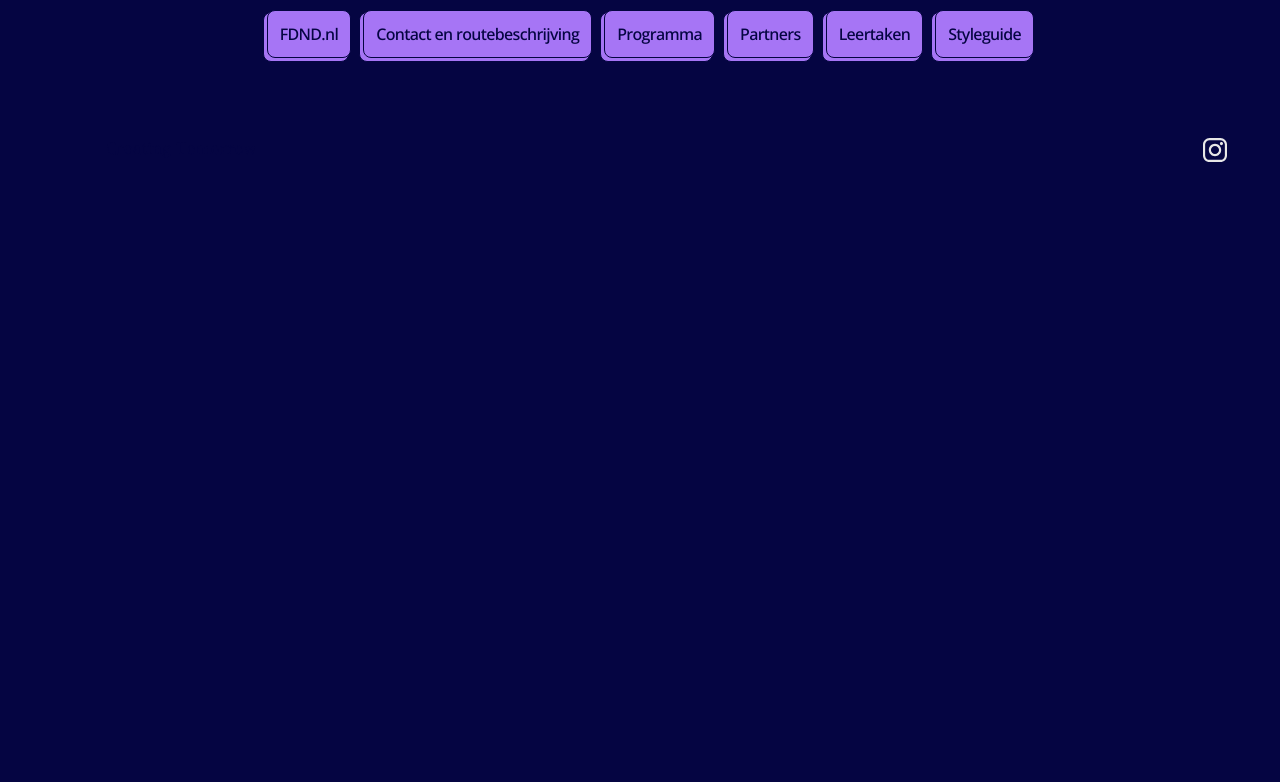
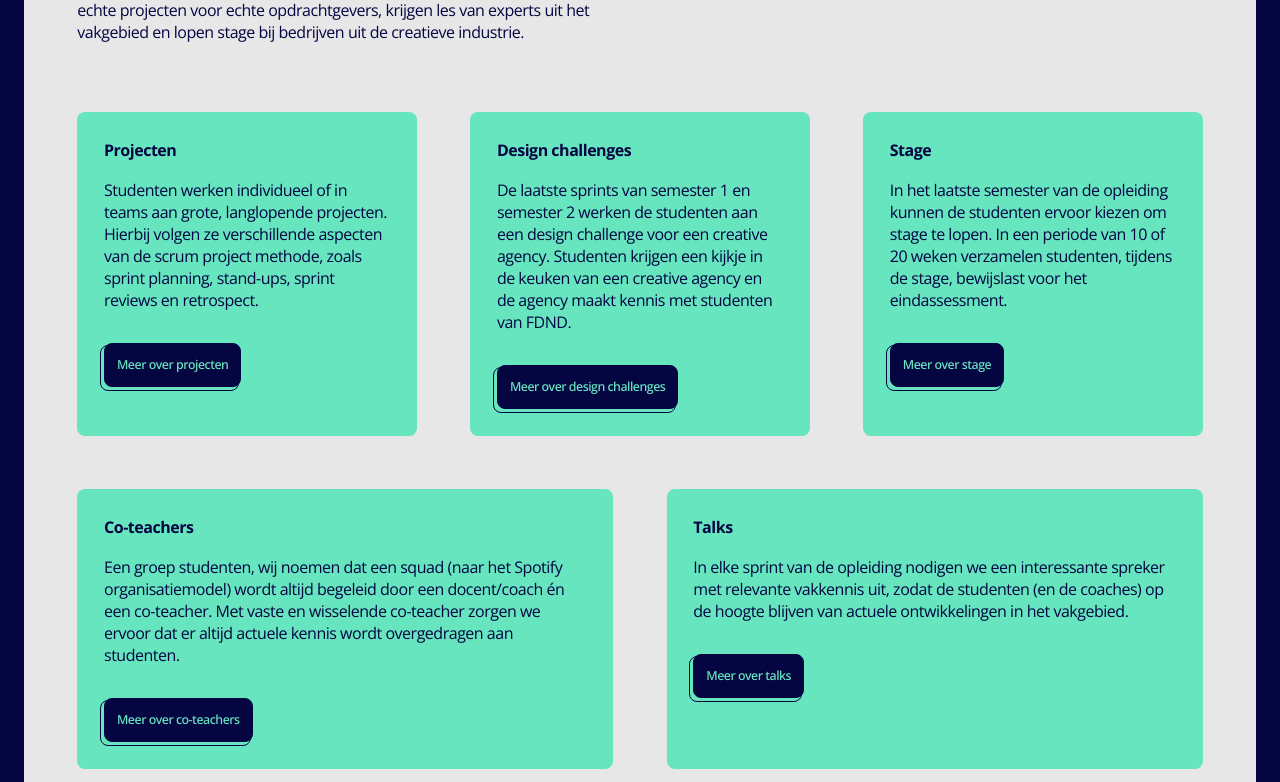
Before and after one commit to fdnd/partners.fdnd.nl, a SvelteKit app: page / in a window 1280 px wide. Shown: the part 1078-1860 px from the top of the page. Before the commit the page ends 1264 px from the top, so only its background shows below. Built offline with nearby package versions, Linux system fonts and the light colour scheme.

Commit message:
:sparkles: added cta feature to homepage

```diff
--- a/src/routes/+page.svelte
+++ b/src/routes/+page.svelte
@@ -3,3 +3,48 @@
 </script>
 
 <PageHeader img='header-image.jpeg' />
+
+
+<section class="cta-row">
+    <div class="inner">
+        <header>
+            <h2 class="large-heading">Samenwerken @FDND</h2>
+			<p>Samenwerken met instellingen, bedrijven en het werkveld is één van de peilers van het onderwijsmodel van FDND, Hill (High Impact Learning that Lasts), anders gezegd het studio model. Studenten werken doorlopend aan echte projecten voor echte opdrachtgevers, krijgen les van experts uit het vakgebied en lopen stage bij bedrijven uit de creatieve industrie.</p>
+        </header>
+        <div class="cta">
+            <h3 class="small-heading">Projecten</h3>
+
+            <p>Studenten werken individueel of in teams aan grote, langlopende projecten. Hierbij volgen ze verschillende aspecten van de scrum project methode, zoals sprint planning, stand-ups, sprint reviews en retrospect.</p>
+
+            <a href="/projecten" class="button is-dark"><span class="small-body">Meer over projecten</span></a>
+        </div>
+
+        <div class="cta">
+            <h3 class="small-heading">Design challenges</h3>
+            <p>De laatste sprints van semester 1 en semester 2 werken de studenten aan een design challenge voor een creative agency. Studenten krijgen een kijkje in de keuken van een creative agency en de agency maakt kennis met studenten van FDND.</p>
+
+            <a href="/Design challenges" class="button is-dark"><span class="small-body">Meer over design challenges</span></a>
+        </div>
+
+        <div class="cta">
+            <h3 class="small-heading">Stage</h3>
+            <p>In het laatste semester van de opleiding kunnen de studenten ervoor kiezen om stage te lopen. In een periode van 10 of 20 weken verzamelen studenten, tijdens de stage, bewijslast voor het eindassessment.</p>
+
+            <a href="/design-challenge" class="button is-dark "><span class="small-body">Meer over stage</span></a>
+        </div>
+
+		<div class="cta">
+            <h3 class="small-heading">Co-teachers</h3>
+            <p>Een groep studenten, wij noemen dat een squad (naar het Spotify organisatiemodel) wordt altijd begeleid door een docent/coach én een co-teacher. Met vaste en wisselende co-teacher zorgen we ervoor dat er altijd actuele kennis wordt overgedragen aan studenten.</p>
+
+            <a href="/co-teachers" class="button is-dark"><span class="small-body">Meer over co-teachers</span></a>
+        </div>
+
+		<div class="cta">
+            <h3 class="small-heading">Talks</h3>
+            <p>In elke sprint van de opleiding nodigen we een interessante spreker met relevante vakkennis uit, zodat de studenten (en de coaches) op de hoogte blijven van actuele ontwikkelingen in het vakgebied.</p>
+
+            <a href="/talks" class="button is-dark"><span class="small-body">Meer over talks</span></a>
+        </div>
+    </div>
+</section>
--- a/static/css/utilities.css
+++ b/static/css/utilities.css
@@ -453,6 +453,7 @@ CTA ROW
     margin: auto;
     gap: var(--padding-side);
     padding: var(--padding-side);
+    justify-content: center;
 }
 
 .cta-row header {
@@ -510,6 +511,12 @@ CTA ROW
         width: 100%;
         max-width: unset;
         padding: 1.5rem;
+    }
+}
+
+@media (min-width: 750px) {
+    .cta {
+        min-width:300px
     }
 }
 
```
